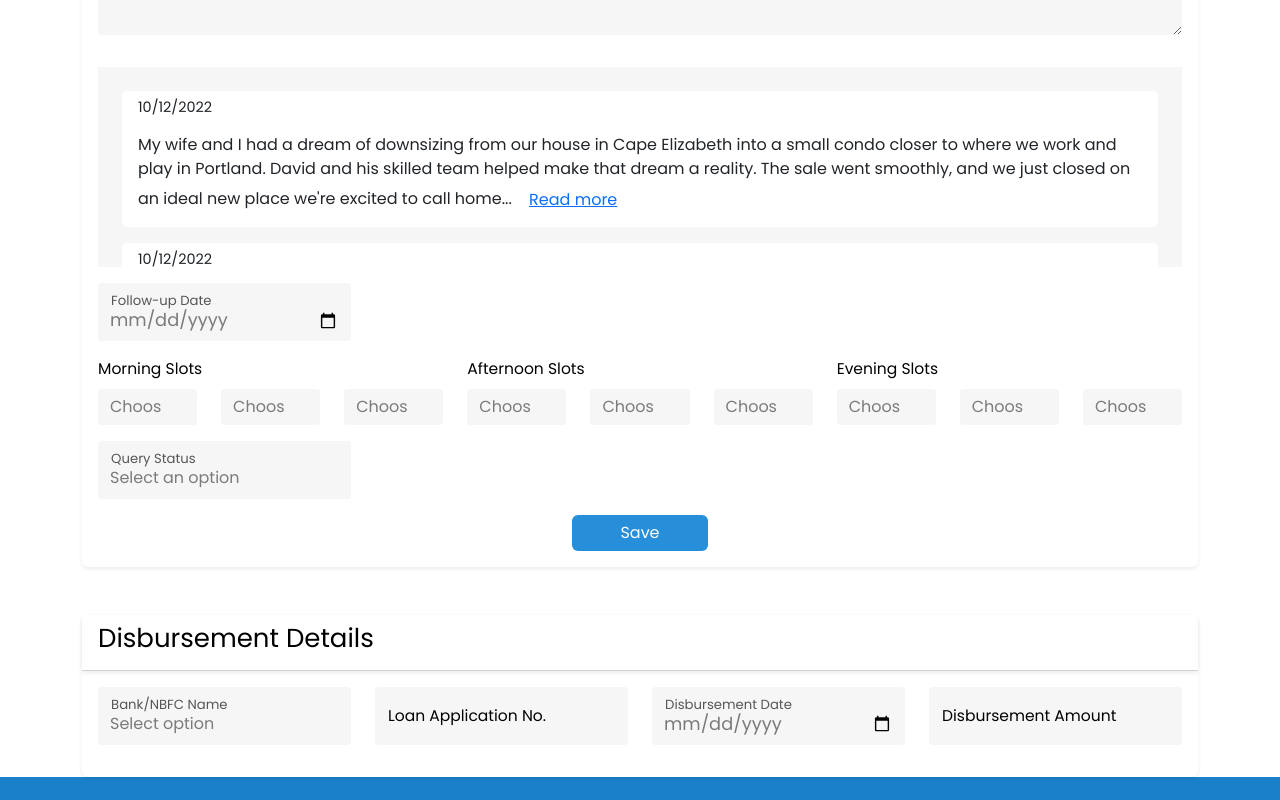
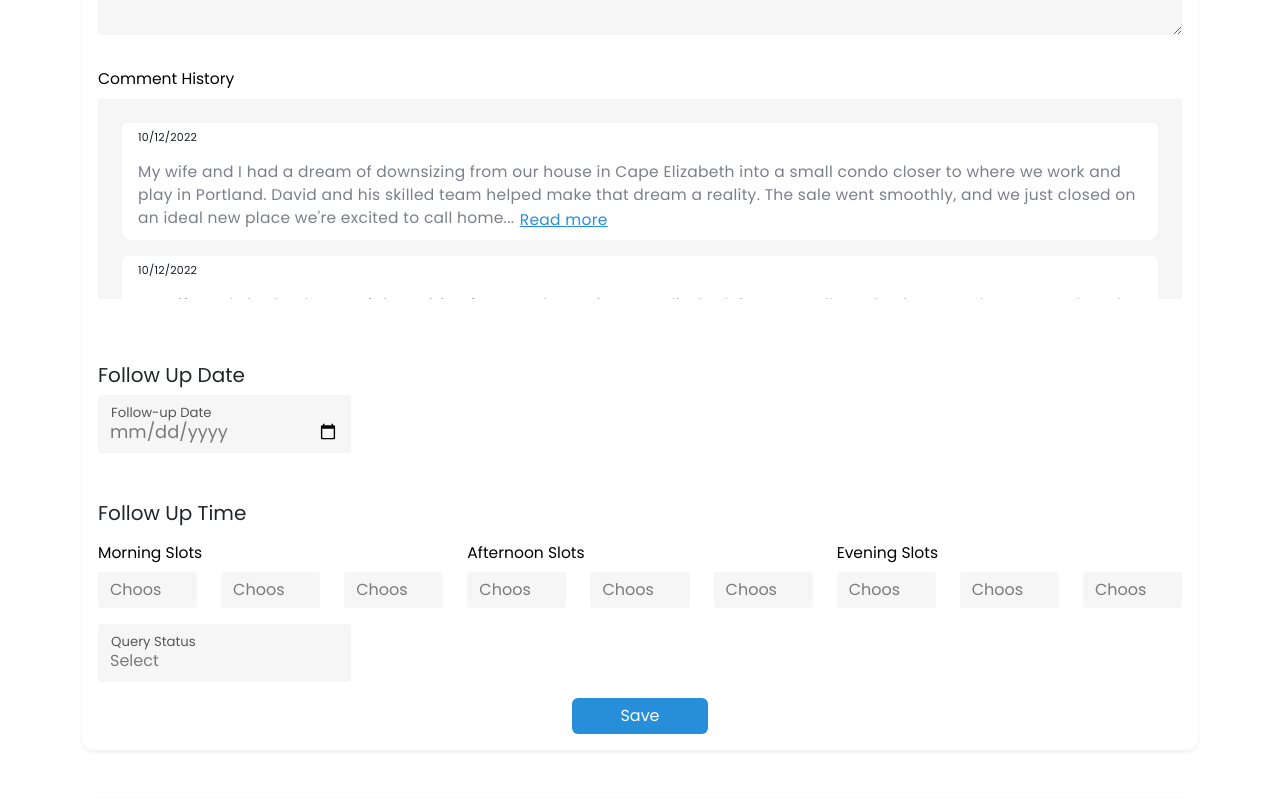
Before and after one commit to Vivekackrolix/Nesto-Frontend, a React (Create React App) app: page /home-dashboard/property-details in a window 1280 px wide. Shown: the part 1500-2300 px from the top of the page. Built offline with nearby package versions, Linux system fonts and the light colour scheme.

Commit message:
property-details-screen form styling

```diff
--- a/src/dashboard/comment-history-testimonial/CommentHistoryTestimonial.js
+++ b/src/dashboard/comment-history-testimonial/CommentHistoryTestimonial.js
@@ -9,7 +9,7 @@ function Testimonial() {
   };
 
   return (
-    <Card className="border-0 mb-3">
+    <Card className="border-0 mb-3 testimonial">
       <Card.Header className="shadow-none border-0 bg-white py-2">
         <Card.Title as="h5" className="m-0">
           10/12/2022
@@ -31,7 +31,11 @@ function Testimonial() {
             Portland. David and his skilled team helped make that dream a
             reality. The sale went smoothly, and we just closed on an ideal new
             place we're excited to call home...{' '}
-            <Button variant="link" onClick={toggleExpanded}>
+            <Button
+              variant="link"
+              onClick={toggleExpanded}
+              className="p-0 text-text-decoration-none"
+            >
               Read more
             </Button>
           </Card.Text>
--- a/src/dashboard/property-details/PropertyDetailsForm.css
+++ b/src/dashboard/property-details/PropertyDetailsForm.css
@@ -32,8 +32,28 @@ textarea {
   color: #000000;
 }
 
-.property__details__form input {
+.property__details__form input,
+.property__details__form textarea {
   font-weight: 400;
   font-size: 17.7973px;
   color: rgba(0, 0, 0, 0.5);
 }
+
+.testimonial .card-title {
+  font-weight: 400;
+  font-size: 11.0599px;
+  letter-spacing: 0.02em;
+  color: #1a1e25;
+}
+
+.testimonial .card-text,
+.testimonial button {
+  font-weight: 400;
+  font-size: 15.4839px;
+  letter-spacing: 0.02em;
+  color: #7d7f88;
+}
+
+.testimonial button {
+  color: var(--primary-color);
+}
--- a/src/dashboard/property-details/PropertyDetailsForm.js
+++ b/src/dashboard/property-details/PropertyDetailsForm.js
@@ -194,6 +194,7 @@ const PropertyDetailsForm = () => {
             </Row>
             <Row className="mb-3">
               <Col>
+                <Form.Label>Comment History</Form.Label>
                 <div
                   className="overflow-auto p-4 wild-sand-bg"
                   style={{ height: '200px' }}
@@ -204,7 +205,14 @@ const PropertyDetailsForm = () => {
                 </div>
               </Col>
             </Row>
-            <Row className="mb-3">
+
+            <Row>
+              <Col>
+                <h5 className="mt-5 mb-2">Follow Up Date</h5>
+              </Col>
+            </Row>
+
+            <Row className="mb-5">
               <Col xs={3}>
                 <FloatingLabel
                   controlId="followUpDateInput"
@@ -215,6 +223,11 @@ const PropertyDetailsForm = () => {
               </Col>
             </Row>
 
+            <Row>
+              <Col>
+                <h5 className="mb-3">Follow Up Time</h5>
+              </Col>
+            </Row>
             <Row className="mb-3">
               <Col>
                 <Form.Label>Morning Slots</Form.Label>
@@ -330,7 +343,7 @@ const PropertyDetailsForm = () => {
                   label="Query Status"
                 >
                   <Form.Select>
-                    <option>Select an option</option>
+                    <option>Select</option>
                     <option value="Resolved">Resolved</option>
                     <option value="Pending">Pending</option>
                     <option value="Rejected">Rejected</option>
@@ -354,8 +367,8 @@ const PropertyDetailsForm = () => {
       </Card>
 
       {/* disbursements details */}
-      <Card className="property__details__form shadow-sm border-0 mt-5">
-        <Card.Header className="bg-white shadow-sm">
+      <Card className="property__details__form shadow-sm border-0 my-5">
+        <Card.Header className="bg-white shadow-sm border-0">
           <h4>Disbursement Details</h4>
         </Card.Header>
         <Card.Body>
--- a/src/index.css
+++ b/src/index.css
@@ -32,6 +32,10 @@ a:focus {
   display: flex;
   flex-direction: column;
   min-height: 100vh;
+}
+
+.card {
+  border-radius: 10.3896px;
 }
 
 .shadow-sm {
```
